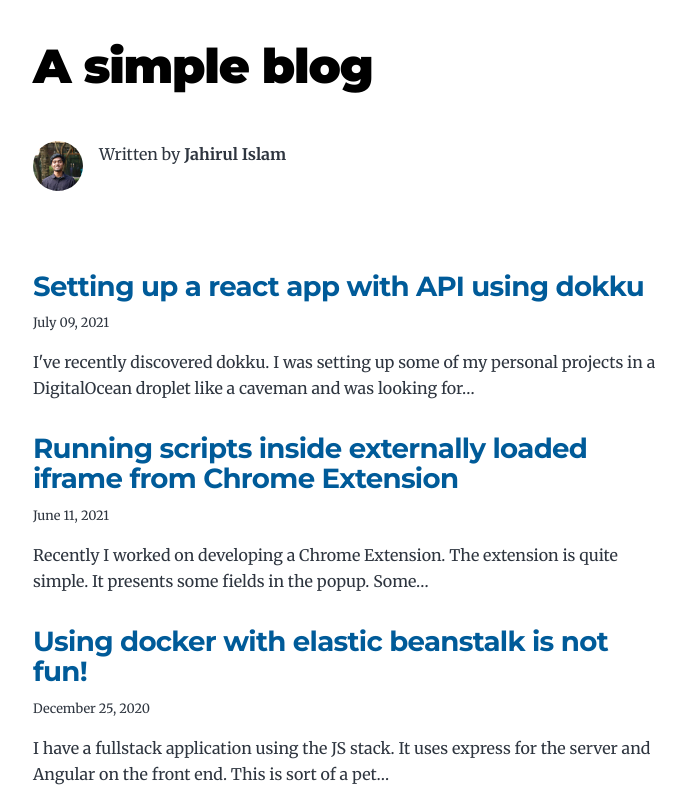
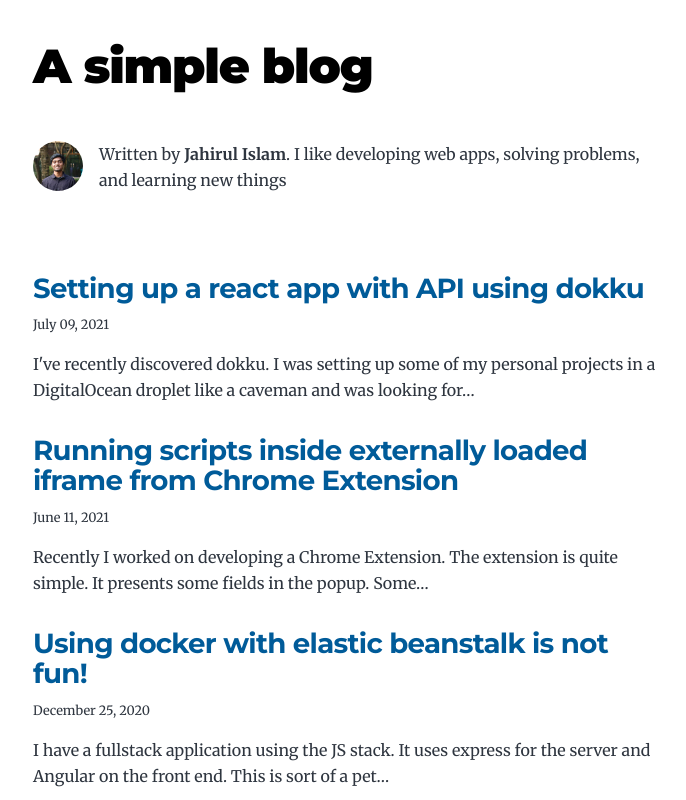
Before and after one commit to j-a-h-i-r/blog, a Gatsby site: page / in a window 1280 px wide. Shown: the top 800 px of the page, without its empty margins (291-977 px from the left). Built offline with nearby package versions, Linux system fonts and the light colour scheme; Gatsby itself is replaced by a stand-in of ours.

Commit message:
Redirect to main site when profile image is clicked

```diff
--- a/gatsby-config.js
+++ b/gatsby-config.js
@@ -4,10 +4,10 @@ module.exports = {
     title: `A simple blog`,
     author: {
       name: `Jahirul Islam`,
-      summary: ``,
+      summary: `I like developing web apps, solving problems, and learning new things`,
     },
     description: `A simple blog`,
-    siteUrl: `https://gatsbystarterblogsource.gatsbyjs.io/`,
+    siteUrl: `https://jahir.me`,
     social: {
       twitter: `kylemathews`,
     },
--- a/src/components/bio.js
+++ b/src/components/bio.js
@@ -18,9 +18,7 @@ const Bio = () => {
             name
             summary
           }
-          social {
-            twitter
-          }
+          siteUrl
         }
       }
     }
@@ -28,10 +26,11 @@ const Bio = () => {
 
   // Set these values by editing "siteMetadata" in gatsby-config.js
   const author = data.site.siteMetadata?.author
-  const social = data.site.siteMetadata?.social
+  const siteUrl = data.site.siteMetadata?.siteUrl ?? ''
 
   return (
     <div className="bio">
+      <a href={siteUrl} target="_blank" rel="noreferrer">
         <StaticImage
           className="bio-avatar"
           layout="fixed"
@@ -42,9 +41,10 @@ const Bio = () => {
           quality={95}
           alt="Profile picture"
         />
+      </a>
       {author?.name && (
         <p>
-          Written by <strong>{author.name}</strong> {author?.summary || null}
+          Written by <strong>{author.name}</strong>. {author?.summary || null}
         </p>
       )}
     </div>
```
Lines whose indentation alone changed are shown as unchanged.
